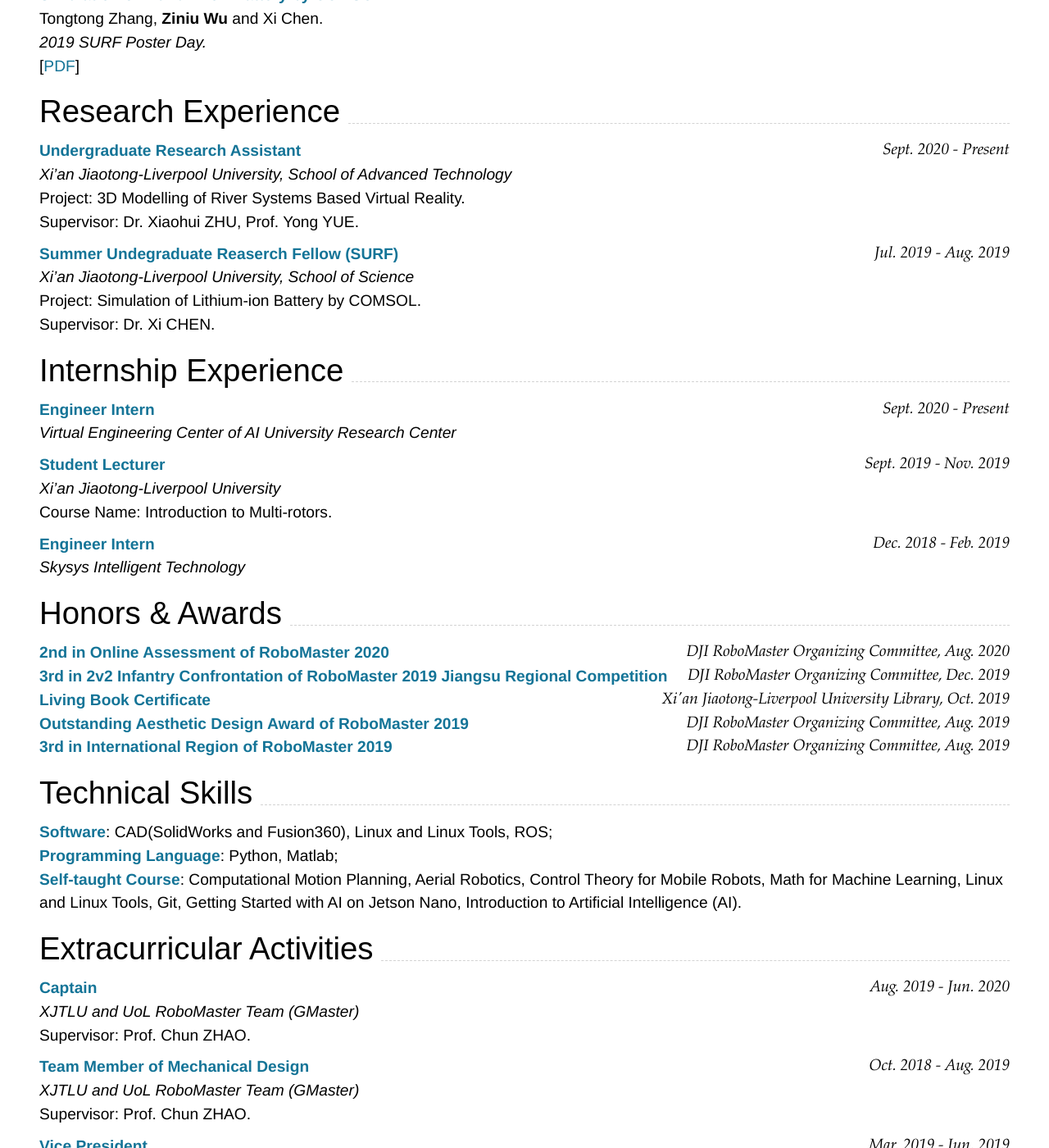
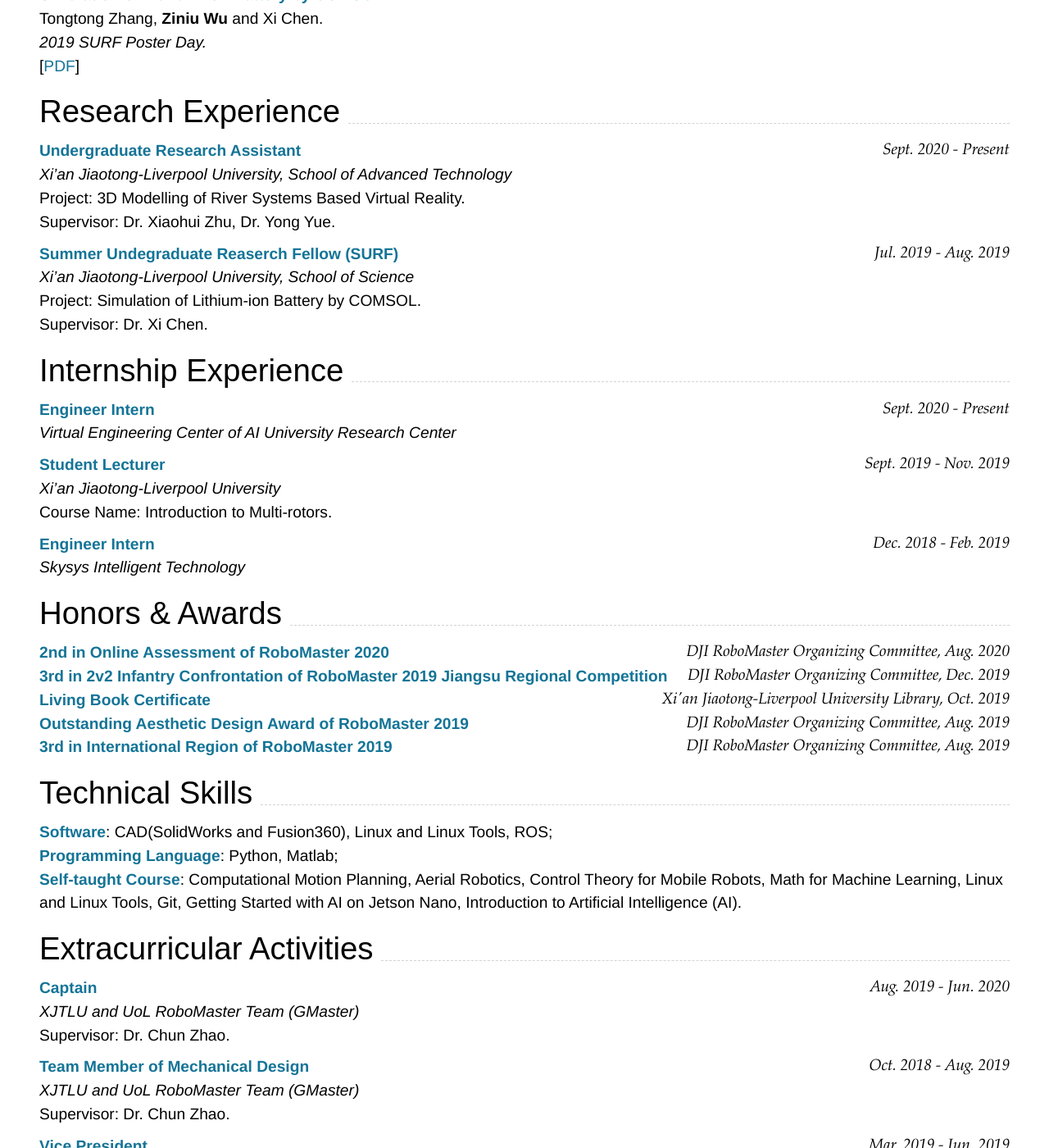
Before and after one commit to RoboDD/ziniu-cv, a Jekyll site: the page built from index.md, in a window 1280 px wide and 1400 px high, scrolled down 642 px. Shown: the whole window at 82% size. Built offline with Jekyll 4.4.1, drawn with Linux system fonts in a browser that asks for light colours; nearby versions of some CDN libraries.

Commit message:
Update index.md

```diff
--- a/index.md
+++ b/index.md
@@ -59,13 +59,13 @@ _2019 SURF Poster Day._<br>
 
 _Xi'an Jiaotong-Liverpool University, School of Advanced Technology_<br>
 Project: 3D Modelling of River Systems Based Virtual Reality.<br>
-Supervisor: Dr. Xiaohui ZHU, Prof. Yong YUE.<br>
+Supervisor: Dr. Xiaohui Zhu, Dr. Yong Yue.<br>
 
 ### [**Summer Undegraduate Reaserch Fellow (SURF)**]() `Jul. 2019 - Aug. 2019`
 
 _Xi'an Jiaotong-Liverpool University, School of Science_<br>
 Project: Simulation of Lithium-ion Battery by COMSOL.<br>
-Supervisor: Dr. Xi CHEN.<br>
+Supervisor: Dr. Xi Chen.<br>
 
 ## Internship Experience
 
@@ -105,12 +105,12 @@ _Skysys Intelligent Technology_<br>
 ### [**Captain**]() `Aug. 2019 - Jun. 2020`
 
 _XJTLU and UoL RoboMaster Team (GMaster)_<br>
-Supervisor: Prof. Chun ZHAO.<br>
+Supervisor: Dr. Chun Zhao.<br>
 
 ### [**Team Member of Mechanical Design**]() `Oct. 2018 - Aug. 2019`
 
 _XJTLU and UoL RoboMaster Team (GMaster)_<br>
-Supervisor: Prof. Chun ZHAO.<br>
+Supervisor: Dr. Chun Zhao.<br>
 
 ### [**Vice President**]() `Mar. 2019 - Jun. 2019`
 
```
